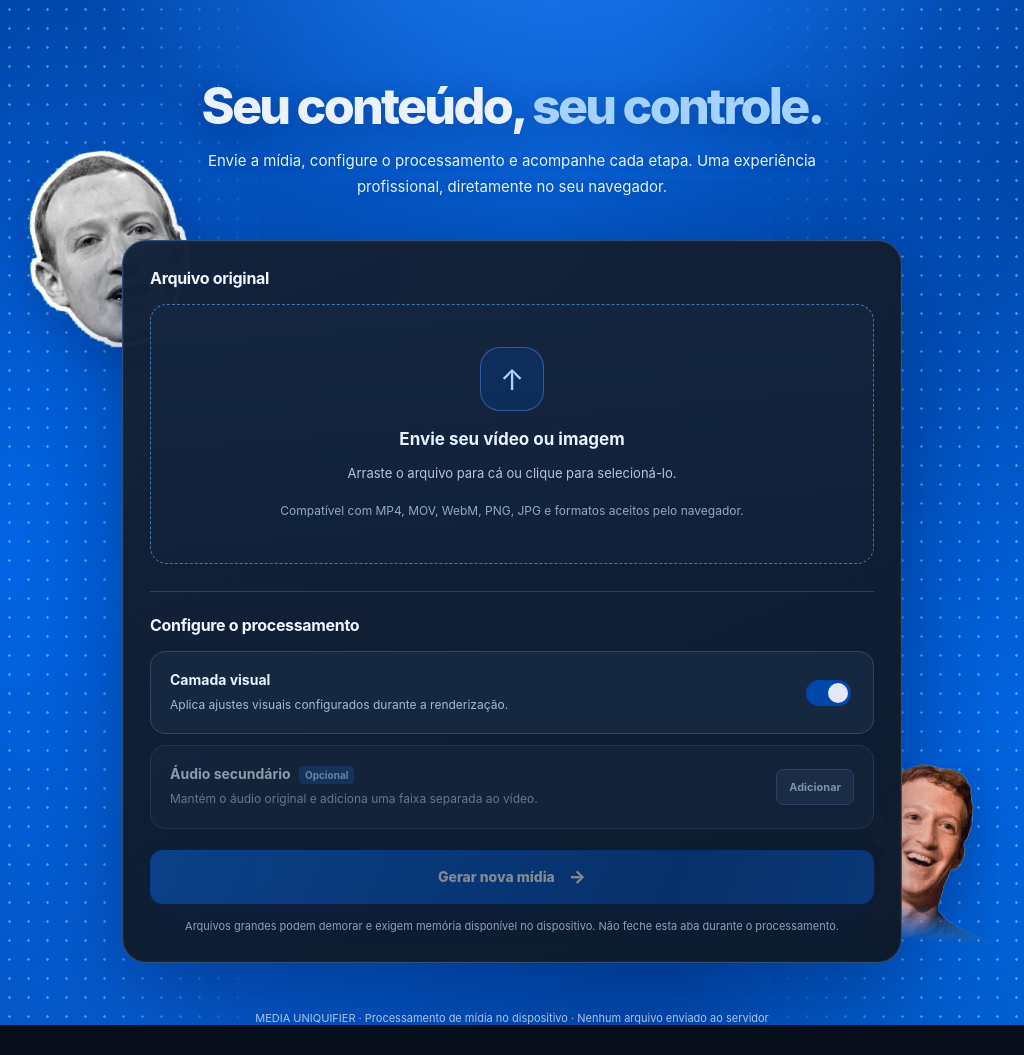
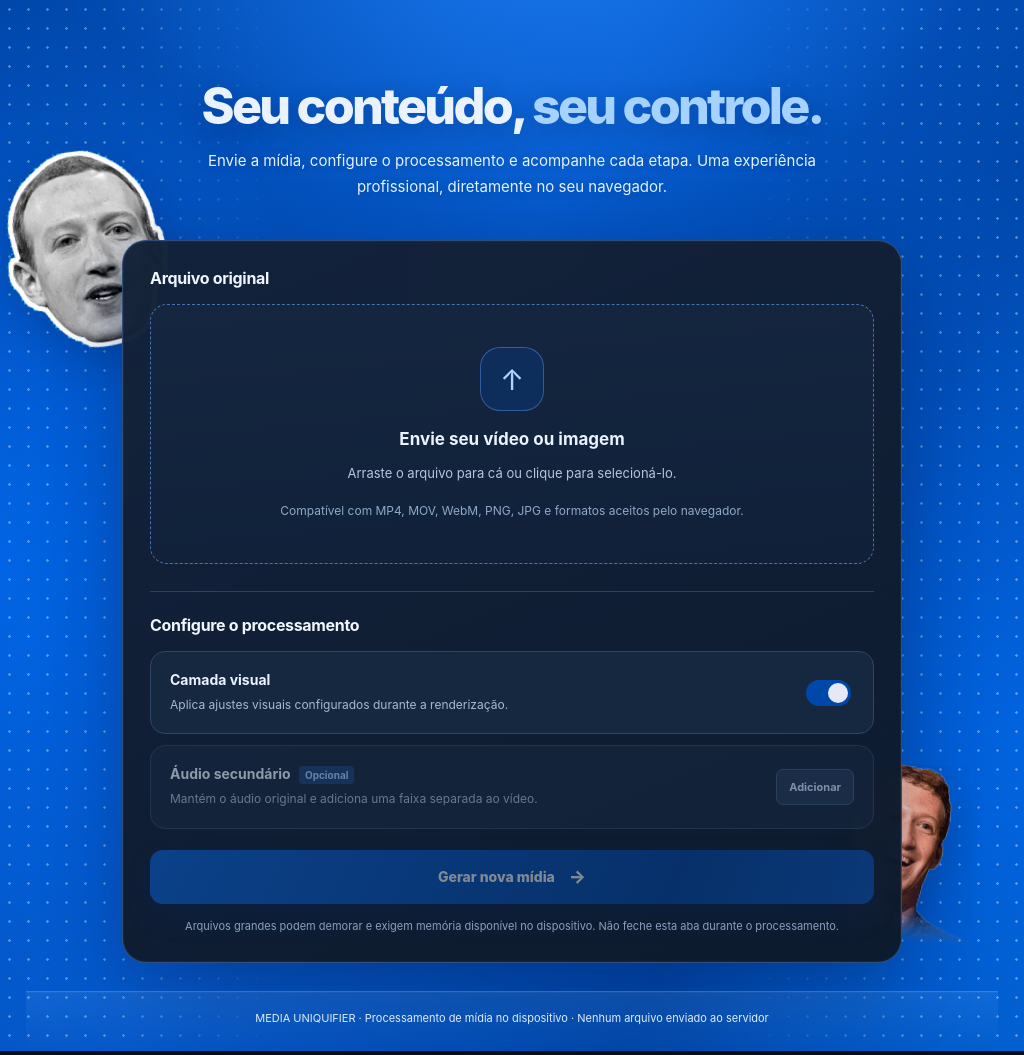
Before and after one commit to brayanken2025/media-uniquifier-v2, a React (Vite) app: page / in a window 1024 px wide. Built offline with nearby package versions, Linux system fonts and the light colour scheme.

Commit message:
fix(ui): reposition homepage portraits and harmonize blue footer

```diff
--- a/src/styles.css
+++ b/src/styles.css
@@ -565,7 +565,15 @@ button:focus-visible,input:focus-visible,.drop:focus-within,.audio-option:focus-
   border-color: rgba(102,169,255,.34);
   box-shadow: 0 22px 75px rgba(0,24,79,.38), 0 0 0 1px rgba(255,255,255,.035) inset;
 }
-.site-home .footer { color: rgba(230,241,255,.8); }
+.site-home .footer {
+  position: relative;
+  margin: 28px 0 0;
+  padding: 19px 16px 26px;
+  color: rgba(236,246,255,.94);
+  background: linear-gradient(180deg, rgba(126,193,255,.11) 0%, rgba(0,71,170,.045) 100%);
+  border-top: 1px solid rgba(214,235,255,.23);
+  box-shadow: inset 0 1px 0 rgba(255,255,255,.035);
+}
 
 /* Both portraits stay in the free side gutters of the creation card.
    The shoulder image ends within the composition; bottom alpha fading
@@ -591,7 +599,7 @@ button:focus-visible,input:focus-visible,.drop:focus-within,.audio-option:focus-
 }
 .site-home .home-zuck-head {
   width: clamp(188px, 17vw, 226px);
-  left: calc(50% - 536px);
+  left: calc(50% - 620px);
   top: -112px;
   transform: rotate(-7deg);
   opacity: 1;
@@ -599,7 +607,7 @@ button:focus-visible,input:focus-visible,.drop:focus-within,.audio-option:focus-
 .site-home .home-zuck-shoulders {
   width: clamp(215px, 19vw, 252px);
   left: auto;
-  right: 4px;
+  right: 32px;
   bottom: 12px;
   transform: rotate(3deg);
   opacity: 1;
@@ -611,12 +619,12 @@ button:focus-visible,input:focus-visible,.drop:focus-within,.audio-option:focus-
 @media (max-width: 1190px) and (min-width: 901px) {
   .site-home .home-zuck-head {
     width: clamp(142px, 16vw, 188px);
-    left: 0;
+    left: -22px;
     top: -90px;
   }
   .site-home .home-zuck-shoulders {
     width: clamp(150px, 17vw, 208px);
-    right: 0;
+    right: 22px;
     bottom: 22px;
   }
 }
```
